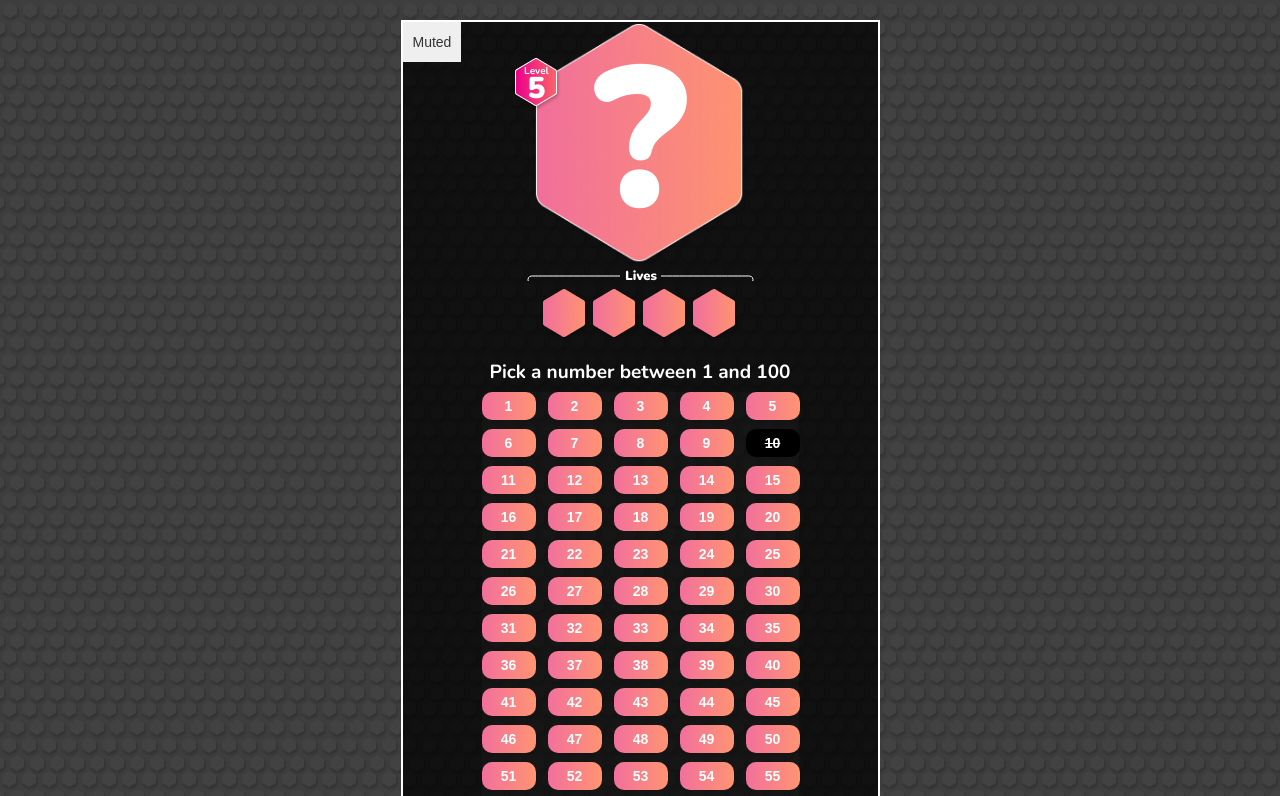
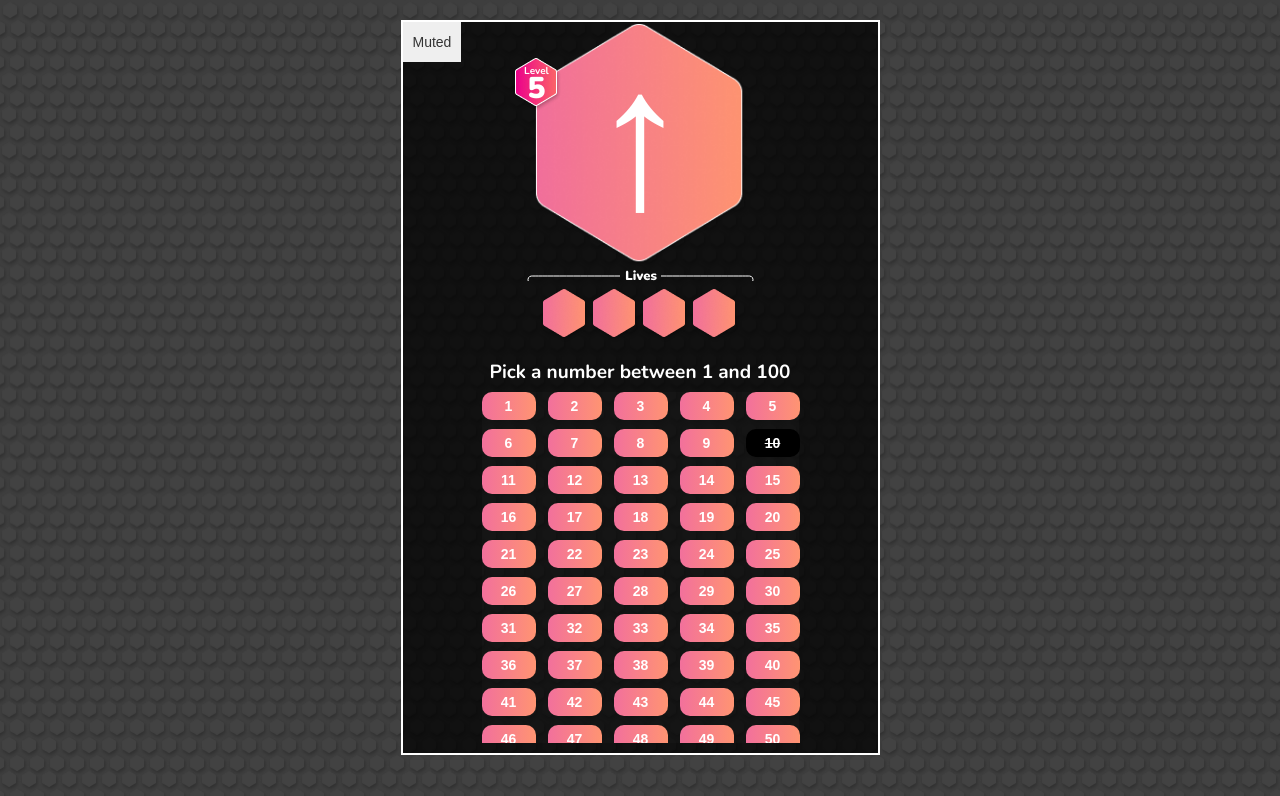
Before and after one commit to INVLLC/NumberlottoV2, a plain HTML site: page index.html in a window 1280 px wide. Both pictures are taken after a click on the button "10". Shown: the top 796 px of the page. Drawn offline with nearby package versions, Linux system fonts and the light colour scheme.

Commit message:
added a hint
added a hint that shows higher or lower if the input value is > < the selected Number.

```diff
--- a/css/numberlotto.webflow.css
+++ b/css/numberlotto.webflow.css
@@ -181,6 +181,11 @@ h1 {
   line-height: 1;
   font-weight: 700;
   text-align: center;
+}
+
+.number-selector {
+  height: 400px;
+  overflow-y: scroll;
 }
 
 .number-selector-container {
--- a/js/main.js
+++ b/js/main.js
@@ -64,6 +64,9 @@ for (let i = 0; i < randomLevel.tries; i++) {
 let selectedNumber = Math.floor(Math.random() * randomLevel.maxNumber) + 1;
 
 
+//change the number-selected class
+let numberSelectedH1 = document.getElementsByClassName("number-selected")[0];
+
 
 
 let tileGeneratorCanvas = document.getElementById("tile-generator")
@@ -116,6 +119,20 @@ for (let i = 0; i < tileButtons.length; i++) {
             //add a disable to the button
             this.disabled = true;
 
+            //if the value is lower than the selected number console log "lower"
+            if (this.value < selectedNumber) {
+                numberSelectedH1.innerHTML = `↑`;
+                // console.log("lower");
+            } else {
+                //if the value is higher than the selected number console log "higher"
+                numberSelectedH1.innerHTML = `↓`;
+                // console.log("higher");
+            }
+
+
+
+
+
         }
 
         //if tries is equal to 0 alert you lose
@@ -144,7 +161,7 @@ for (let i = 0; i < tileButtons.length; i++) {
 
 
 
-
+console.log(selectedNumber);
 //add the maxnumber to the id max-number
 document.getElementById("max-number").innerHTML = randomLevel.maxNumber;
 document.getElementById("gamelevel").innerHTML = randomLevel.level;
```
